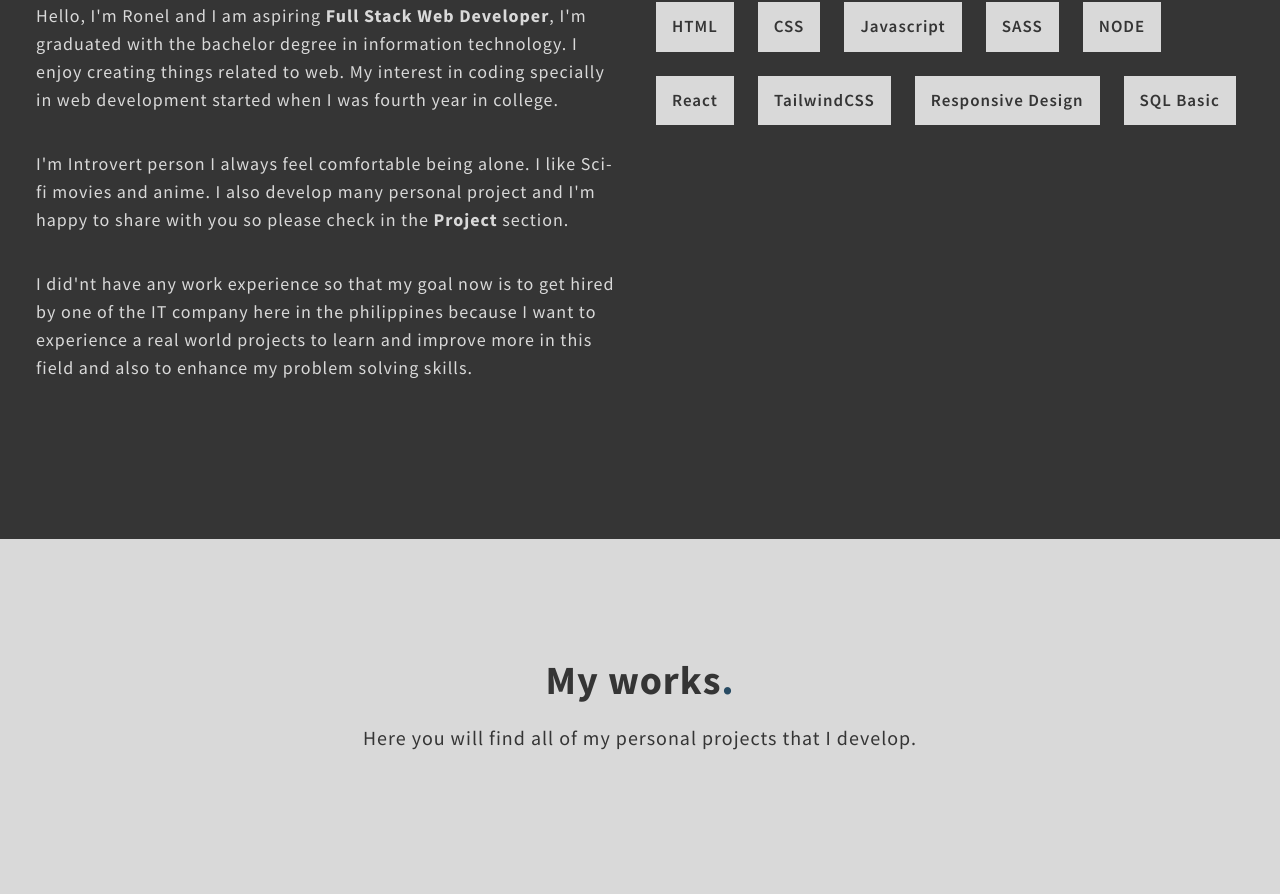
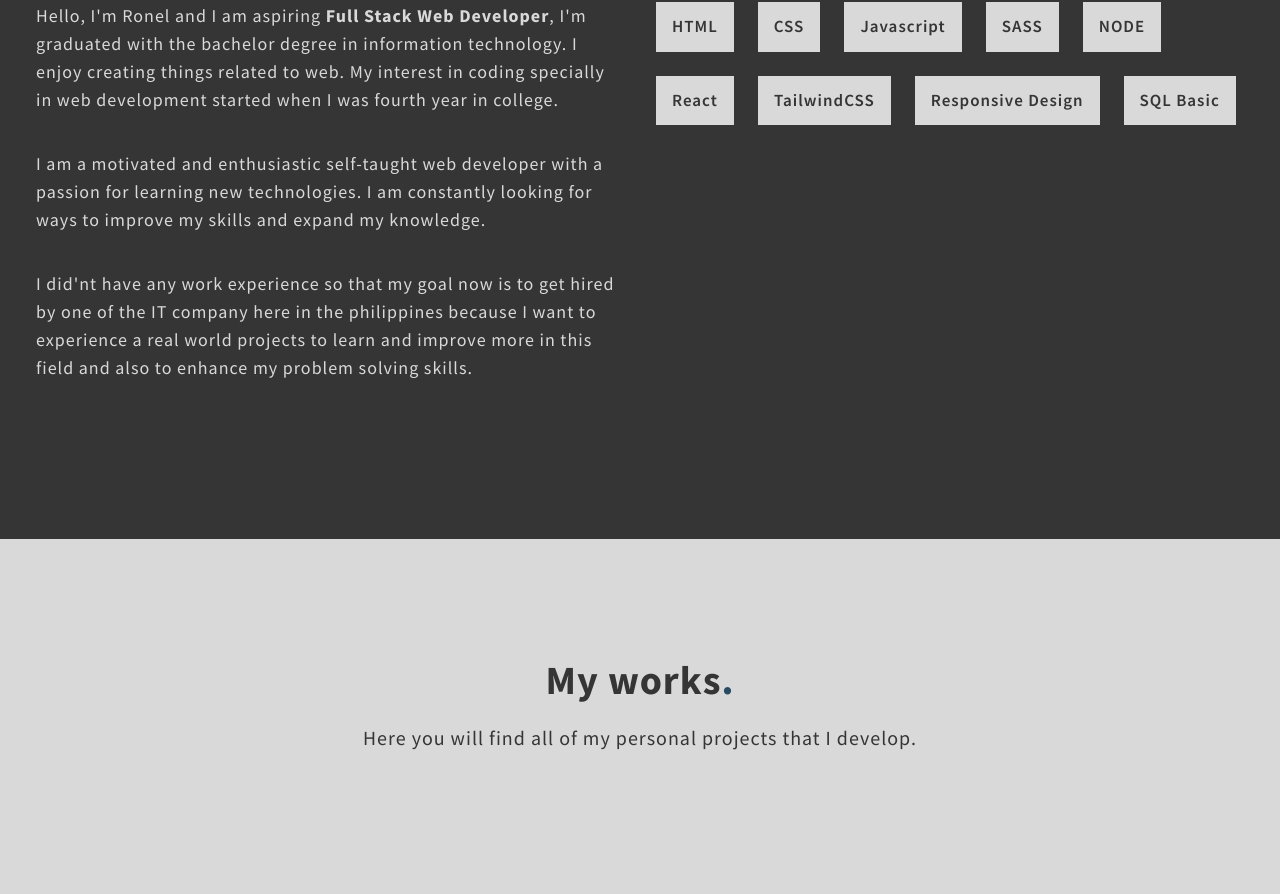
Before and after one commit to Ronel028/Ronel028-Portfolio-website, a Next.js app: page / in a window 1280 px wide. Shown: the part 1239-2133 px from the top of the page. Built offline with nearby package versions, Linux system fonts and the light colour scheme.

Commit message:
edit some info about me

```diff
--- a/pages/index.js
+++ b/pages/index.js
@@ -189,9 +189,12 @@ export default function Main() {
                   }}
                   className='font-normal text-[0.9375rem] tracking-[0.0625rem] leading-6 mb-4 md:text-xl md:leading-[1.875rem] md:mb-8 lg:text-lg lg:mb-9'
                 >
-                  I'm Introvert person I always feel comfortable being alone. I like Sci-fi movies
+                  {/* I'm Introvert person I always feel comfortable being alone. I like Sci-fi movies
                   and anime. I also develop many personal project and I'm happy to share with you
-                  so please check in the <span className='font-bold'>Project</span> section.
+                  so please check in the <span className='font-bold'>Project</span> section. */}
+                  I am a motivated and enthusiastic self-taught web developer with a passion for learning new
+                  technologies. I am constantly looking for ways to improve my skills and expand my knowledge.
+
                 </motion.p>
                 <motion.p
                   initial='offscreen'
```
